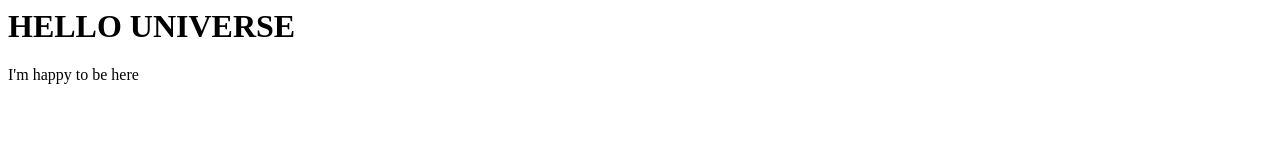
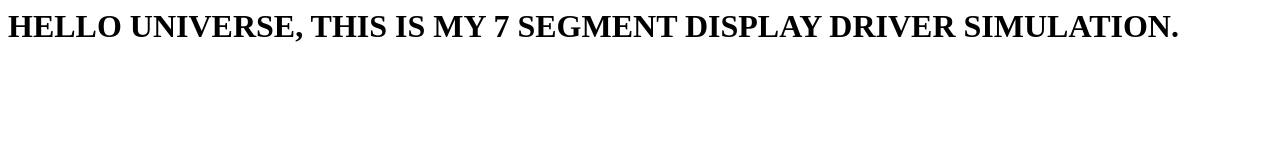
Before and after one commit to nkhan905/Inf1339---week01, a plain HTML site: page docs/index.html in a window 1280 px wide. Drawn offline with Linux system fonts and the light colour scheme.

Commit message:
Add files via upload
7 segment display

```diff
--- a/docs/index.html
+++ b/docs/index.html
@@ -1,9 +1,8 @@
 <html>
 <head>
-<title>Hello Universe</title>
+<title>Hello World</title>
 </head>
 <body>
-<h1>HELLO UNIVERSE</h1>
-I'm happy to be here
+<h1>HELLO UNIVERSE, THIS IS MY 7 SEGMENT DISPLAY DRIVER SIMULATION.</h1>
 </body>
 </html>
```
